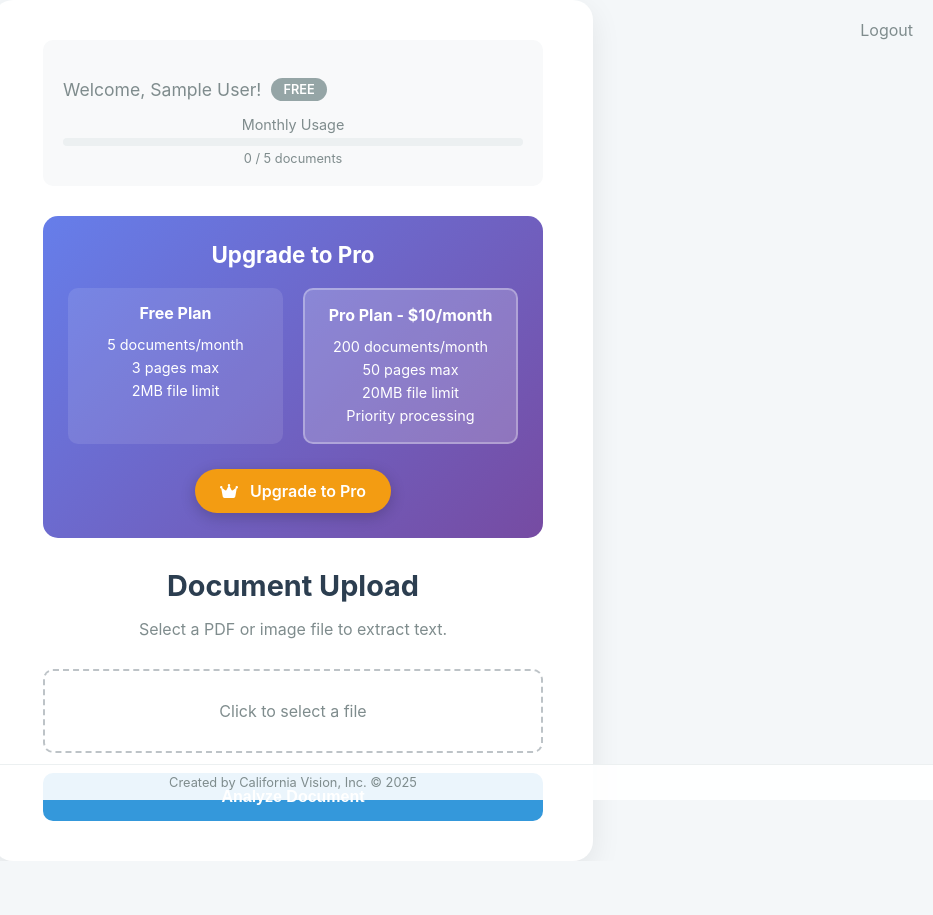
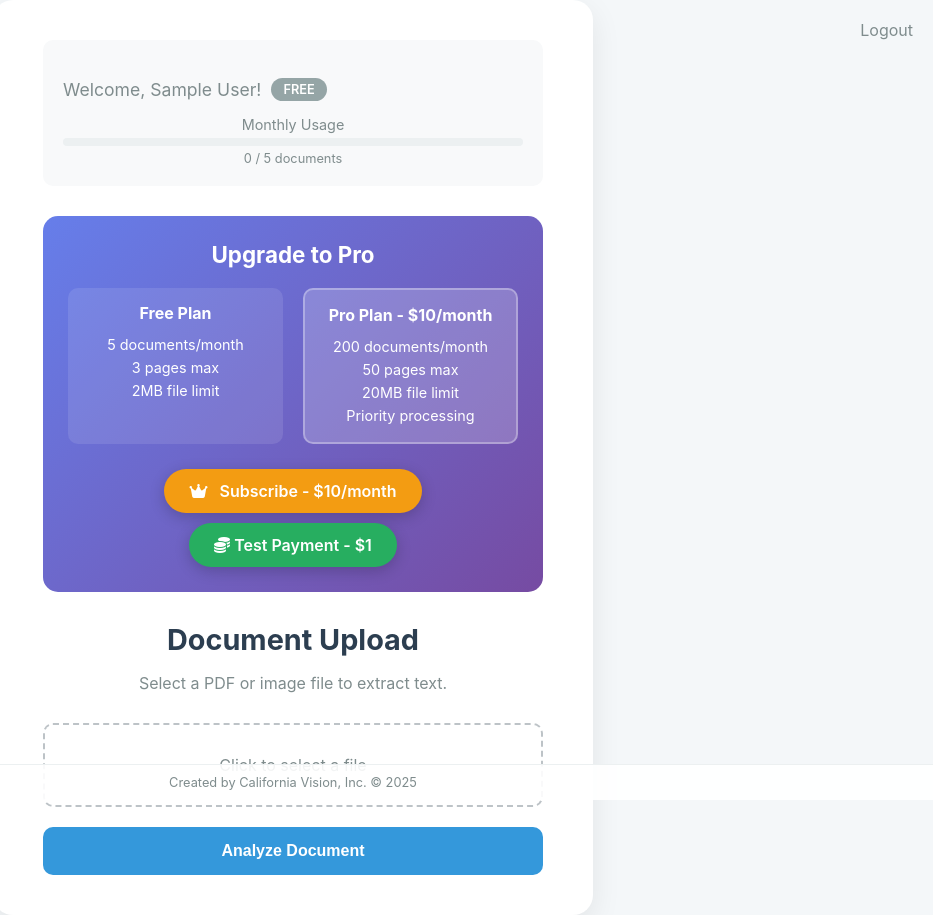
Before and after one commit to fapulito/vercel_textract, a Flask app: page / in a window 1280 px wide. Shown: the whole page, without its empty margins (347-1280 px from the left). Before the commit the page ends 821 px from the top, so only its background shows below. Run offline with Flask 3, Linux system fonts and the light colour scheme; the visitor is signed in with stand-in values (Sample User, id 1).

Commit message:
fix: Support both subscription and one-time payment modes in Stripe checkout

```diff
--- a/api/index.py
+++ b/api/index.py
@@ -68,8 +68,8 @@ def create_app():
     if stripe.api_key and stripe.api_key.startswith('sk_live_'):
         print("Warning: Using live Stripe keys. Make sure this is intentional for production.")
     PLAN_LIMITS = {
-        'free': {'documents': 5, 'pages': 3, 'filesize': 2 * 1024 * 1024},
-        'pro': {'documents': 200, 'pages': 50, 'filesize': 20 * 1024 * 1024}
+        'free': {'documents': 5, 'pages': 3, 'filesize': 2 * 1024 * 1024},  # 2MB
+        'pro': {'documents': 200, 'pages': 50, 'filesize': 5 * 1024 * 1024}  # 5MB (reduced from 20MB)
     }
 
     # --- INITIALIZE EXTENSIONS WITH THE APP ---
@@ -255,6 +255,55 @@ def create_app():
             pass
         return render_template('index.html', plan_limits=PLAN_LIMITS)
 
+    @app.route('/admin/stats')
+    @login_required
+    def admin_stats():
+        # Secure admin check using environment variable
+        admin_email = os.environ.get('ADMIN_EMAIL')
+        if not admin_email or current_user.email != admin_email:
+            # Don't reveal that this endpoint exists
+            return "Page not found", 404
+
+        # Additional security: check if user has been admin for a while (prevent account takeover)
+        if not current_user.tier == 'pro':  # Only pro users can be admins
+            return "Page not found", 404
+
+        try:
+            total_users = User.query.count()
+            pro_users = User.query.filter_by(tier='pro').count()
+            free_users = User.query.filter_by(tier='free').count()
+
+            # Monthly usage stats
+            total_docs_this_month = db.session.query(db.func.sum(User.documents_processed_this_month)).scalar() or 0
+
+            stats = {
+                'total_users': total_users,
+                'pro_subscribers': pro_users,
+                'free_users': free_users,
+                'total_docs_processed': total_docs_this_month
+            }
+
+            return f"""
+            <html>
+            <head><title>Admin Dashboard</title></head>
+            <body style="font-family: Arial, sans-serif; margin: 40px;">
+                <h2>📊 Admin Dashboard</h2>
+                <div style="background: #f8f9fa; padding: 20px; border-radius: 8px;">
+                    <p><strong>Total Users:</strong> {stats['total_users']}</p>
+                    <p><strong>💰 Pro Subscribers:</strong> {stats['pro_subscribers']}</p>
+                    <p><strong>🆓 Free Users:</strong> {stats['free_users']}</p>
+                    <p><strong>📄 Documents This Month:</strong> {stats['total_docs_processed']}</p>
+                    <p><strong>💵 Estimated Revenue:</strong> ${stats['pro_subscribers'] * 10}/month</p>
+                </div>
+                <br>
+                <a href="/" style="background: #007bff; color: white; padding: 10px 20px; text-decoration: none; border-radius: 5px;">← Back to App</a>
+            </body>
+            </html>
+            """
+        except Exception as e:
+            print(f"Admin stats error: {e}")
+            return "Service temporarily unavailable", 503
+
     @app.route('/upload', methods=['POST'])
     @login_required
     @check_usage_limit
@@ -331,8 +380,9 @@ def create_app():
 
     # --- Stripe Payment Routes ---
     @app.route('/create-checkout-session')
+    @app.route('/create-checkout-session/<payment_type>')
     @login_required
-    def create_checkout_session():
+    def create_checkout_session(payment_type=None):
         try:
             # Use HTTP for local development, HTTPS for production
             scheme = 'https' if request.is_secure or os.environ.get('FLASK_ENV') == 'production' else 'http'
@@ -341,25 +391,95 @@ def create_app():
             success_url = url_for('index', _external=True, _scheme=scheme)
             cancel_url = url_for('index', _external=True, _scheme=scheme)
 
-            session = stripe.checkout.Session.create(
-                customer_email=current_user.email,
-                line_items=[{'price': STRIPE_PRICE_ID, 'quantity': 1}],
-                mode='subscription',
-                success_url=f"{success_url}?payment=success",
-                cancel_url=cancel_url,
-                # Override customer name to show company name
-                customer_creation='always',
-                billing_address_collection='required',
-                custom_text={
-                    'submit': {
-                        'message': 'Subscribe to California Vision OCR Pro Plan'
+            # Determine payment type from URL parameter or environment variable
+            if payment_type is None:
+                payment_type = 'subscription' if os.environ.get('STRIPE_MODE', 'subscription') == 'subscription' else 'onetime'
+
+            is_subscription = payment_type == 'subscription'
+
+            # Create or find customer with company name
+            try:
+                # Try to find existing customer by email
+                customers = stripe.Customer.list(email=current_user.email, limit=1)
+                if customers.data:
+                    customer = customers.data[0]
+                    # Update customer name to company name if different
+                    if customer.name != 'California Vision, Inc.':
+                        customer = stripe.Customer.modify(
+                            customer.id,
+                            name='California Vision, Inc.'
+                        )
+                else:
+                    # Create new customer with company name
+                    customer = stripe.Customer.create(
+                        email=current_user.email,
+                        name='California Vision, Inc.',
+                        metadata={
+                            'user_id': str(current_user.id),
+                            'user_name': current_user.name
+                        }
+                    )
+            except Exception as e:
+                print(f"Customer creation error: {e}")
+                # Fallback to email-only checkout
+                customer = None
+
+            if is_subscription:
+                # Subscription mode (recurring payments)
+                price_id = os.environ.get('STRIPE_SUBSCRIPTION_PRICE_ID', os.environ.get('STRIPE_PRICE_ID'))
+                checkout_params = {
+                    'line_items': [{'price': price_id, 'quantity': 1}],
+                    'mode': 'subscription',
+                    'success_url': f"{success_url}?payment=success&type=subscription",
+                    'cancel_url': cancel_url,
+                    'billing_address_collection': 'required',
+                    'custom_text': {
+                        'submit': {
+                            'message': 'Subscribe to California Vision OCR Pro Plan - $10/month'
+                        }
+                    },
+                    'metadata': {
+                        'company_name': 'California Vision, Inc.',
+                        'user_email': current_user.email,
+                        'payment_type': 'subscription'
                     }
-                },
-                metadata={
-                    'company_name': 'California Vision, Inc.',
-                    'user_email': current_user.email
                 }
-            )
+
+                if customer:
+                    checkout_params['customer'] = customer.id
+                else:
+                    checkout_params['customer_email'] = current_user.email
+
+                session = stripe.checkout.Session.create(**checkout_params)
+
+            else:
+                # One-time payment mode
+                price_id = os.environ.get('STRIPE_ONETIME_PRICE_ID', os.environ.get('STRIPE_PRICE_ID'))
+                checkout_params = {
+                    'line_items': [{'price': price_id, 'quantity': 1}],
+                    'mode': 'payment',
+                    'success_url': f"{success_url}?payment=success&type=onetime",
+                    'cancel_url': cancel_url,
+                    'billing_address_collection': 'required',
+                    'custom_text': {
+                        'submit': {
+                            'message': 'Purchase California Vision OCR Credits - $1 test'
+                        }
+                    },
+                    'metadata': {
+                        'company_name': 'California Vision, Inc.',
+                        'user_email': current_user.email,
+                        'payment_type': 'onetime'
+                    }
+                }
+
+                if customer:
+                    checkout_params['customer'] = customer.id
+                else:
+                    checkout_params['customer_email'] = current_user.email
+                    checkout_params['customer_creation'] = 'always'
+
+                session = stripe.checkout.Session.create(**checkout_params)
             return redirect(session.url)
         except Exception as e:
             return str(e)
@@ -385,9 +505,10 @@ def create_app():
             if customer_email:
                 user = User.query.filter_by(email=customer_email).first()
                 if user:
+                    # For both subscription and one-time payments, upgrade to pro
                     user.tier = 'pro'
                     db.session.commit()
-                    print(f"User {customer_email} upgraded to Pro")
+                    print(f"User {customer_email} upgraded to Pro via {session.get('mode', 'unknown')} payment")
 
         return jsonify(success=True)
 
--- a/templates/index.html
+++ b/templates/index.html
@@ -373,9 +373,14 @@
                             </ul>
                         </div>
                     </div>
-                    <a href="{{ url_for('create_checkout_session') }}" class="upgrade-btn">
-                        <i class="fa-solid fa-crown"></i> Upgrade to Pro
-                    </a>
+                    <div style="display: flex; gap: 10px; justify-content: center; flex-wrap: wrap;">
+                        <a href="{{ url_for('create_checkout_session', payment_type='subscription') }}" class="upgrade-btn">
+                            <i class="fa-solid fa-crown"></i> Subscribe - $10/month
+                        </a>
+                        <a href="{{ url_for('create_checkout_session', payment_type='onetime') }}" class="upgrade-btn" style="background-color: #27ae60;">
+                            <i class="fa-solid fa-coins"></i> Test Payment - $1
+                        </a>
+                    </div>
                 </div>
             </div>
             {% else %}
```
